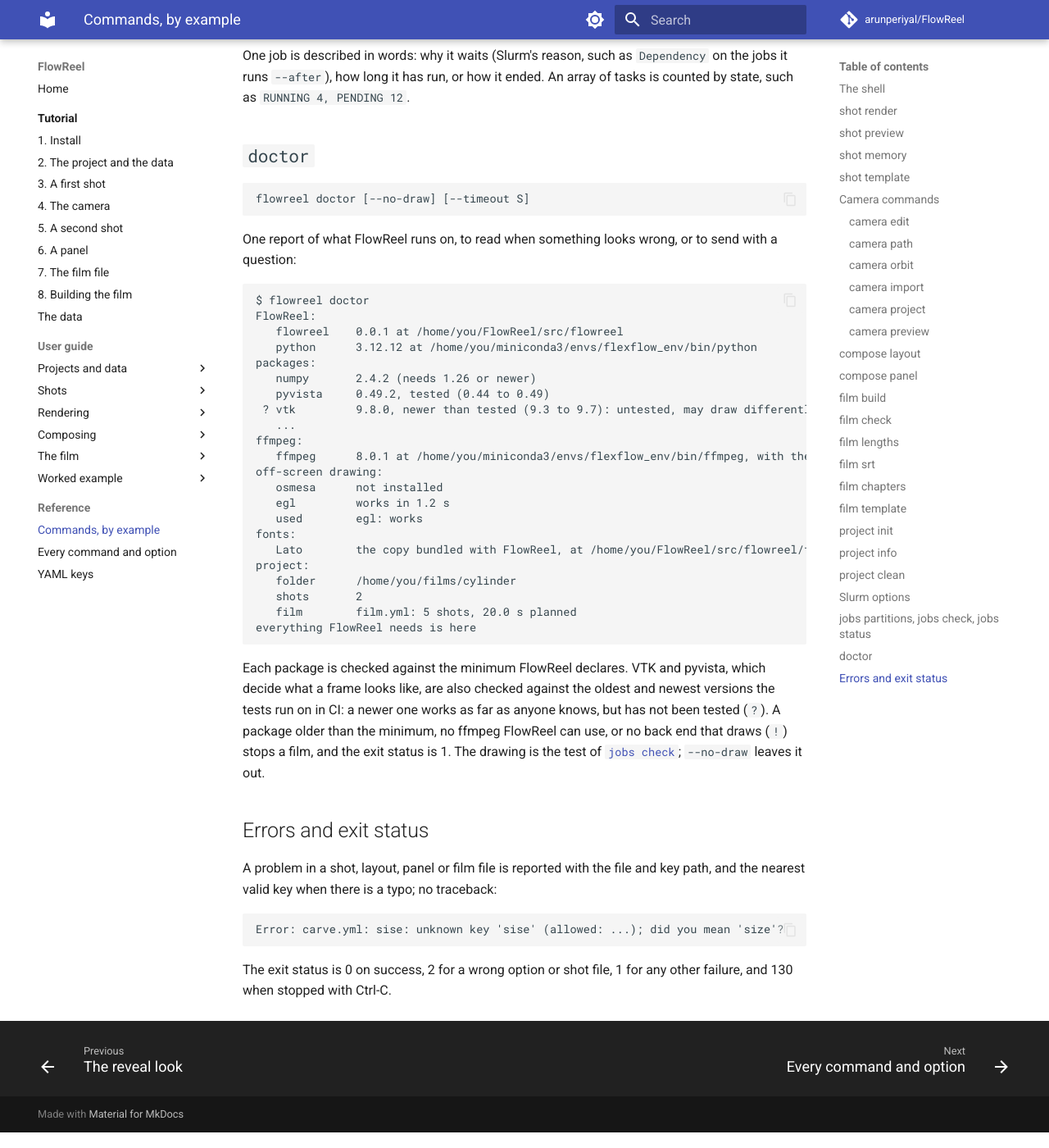
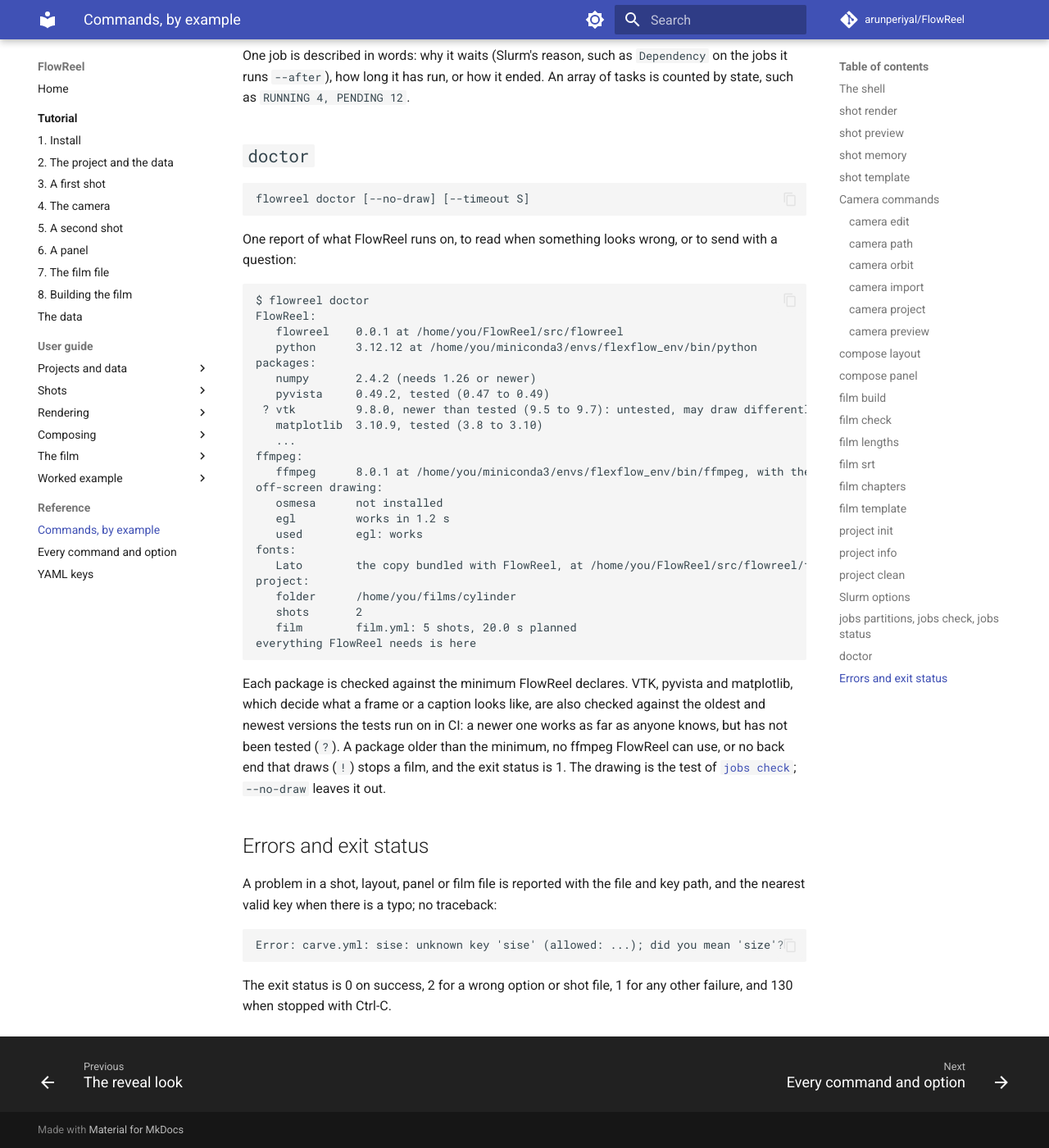
Before and after one commit to arunperiyal/FlowReel, an MkDocs documentation site: the page built from docs/commands.md, in a window 1280 px wide and 1400 px high, scrolled down 15127 px. Shown: the whole window at 82% size. Built offline with MkDocs 1.6.1 and Material for MkDocs 9.7.7, drawn with Linux system fonts in a browser that asks for light colours; comment, search, counter and statistics services are not loaded.

Commit message:
Check matplotlib in the doctor too, at the minimums branch 1 raised
The tested ranges follow pyproject.toml: VTK from 9.5, pyvista from 0.47, and
matplotlib from 3.8 up to 3.10, below the 3.11 that lays text out lower.

````diff
--- a/docs/commands.md
+++ b/docs/commands.md
@@ -603,8 +603,9 @@ FlowReel:
    python      3.12.12 at /home/you/miniconda3/envs/flexflow_env/bin/python
 packages:
    numpy       2.4.2 (needs 1.26 or newer)
-   pyvista     0.49.2, tested (0.44 to 0.49)
- ? vtk         9.8.0, newer than tested (9.3 to 9.7): untested, may draw differently
+   pyvista     0.49.2, tested (0.47 to 0.49)
+ ? vtk         9.8.0, newer than tested (9.5 to 9.7): untested, may draw differently
+   matplotlib  3.10.9, tested (3.8 to 3.10)
    ...
 ffmpeg:
    ffmpeg      8.0.1 at /home/you/miniconda3/envs/flexflow_env/bin/ffmpeg, with the encoder and filters FlowReel uses
@@ -621,9 +622,9 @@ project:
 everything FlowReel needs is here
 ```
 
-Each package is checked against the minimum FlowReel declares. VTK and pyvista, which
-decide what a frame looks like, are also checked against the oldest and newest versions
-the tests run on in CI: a newer one works as far as anyone knows, but has not been
+Each package is checked against the minimum FlowReel declares. VTK, pyvista and
+matplotlib, which decide what a frame or a caption looks like, are also checked against
+the oldest and newest versions the tests run on in CI: a newer one works as far as anyone knows, but has not been
 tested (`?`). A package older than the minimum, no ffmpeg FlowReel can use, or no back
 end that draws (`!`) stops a film, and the exit status is 1. The drawing is the test of
 [`jobs check`](#jobs-partitions-jobs-check-jobs-status); `--no-draw` leaves it out.
````
Also changed, not shown: 2 other files.
